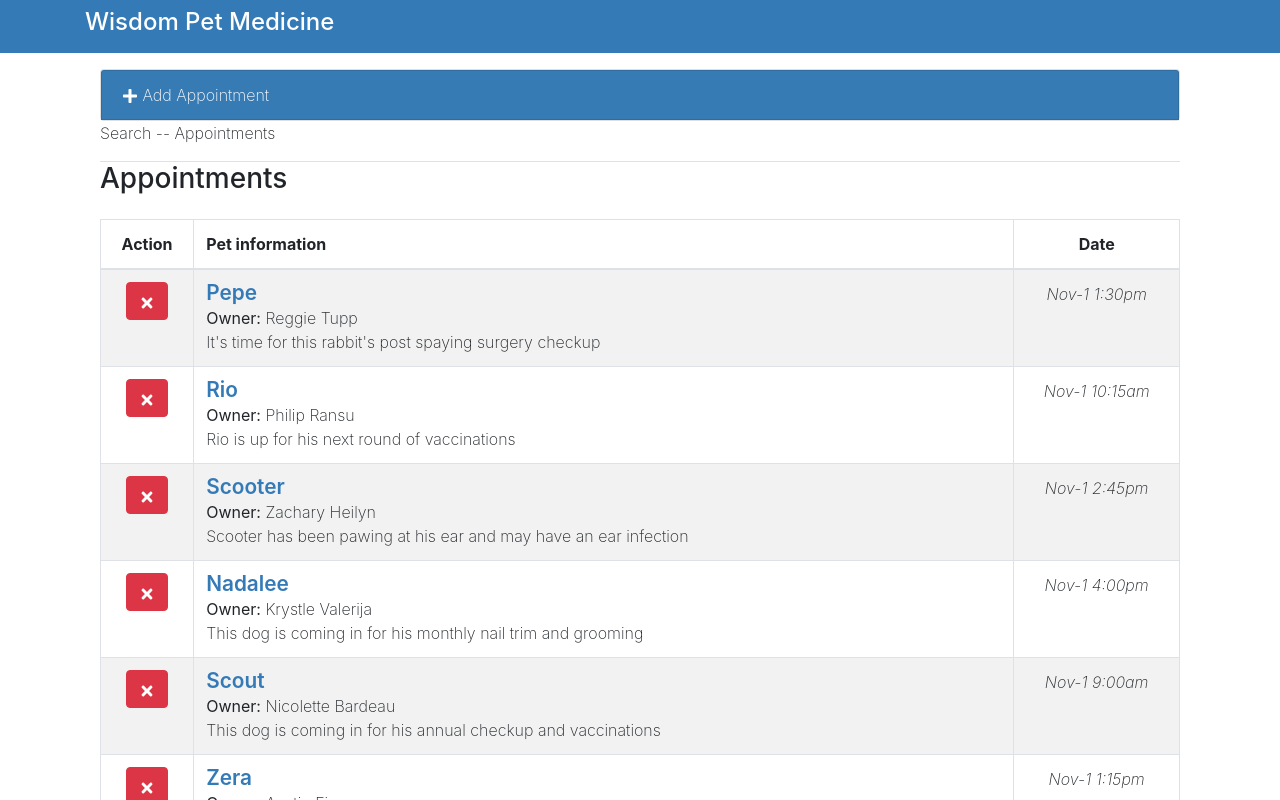
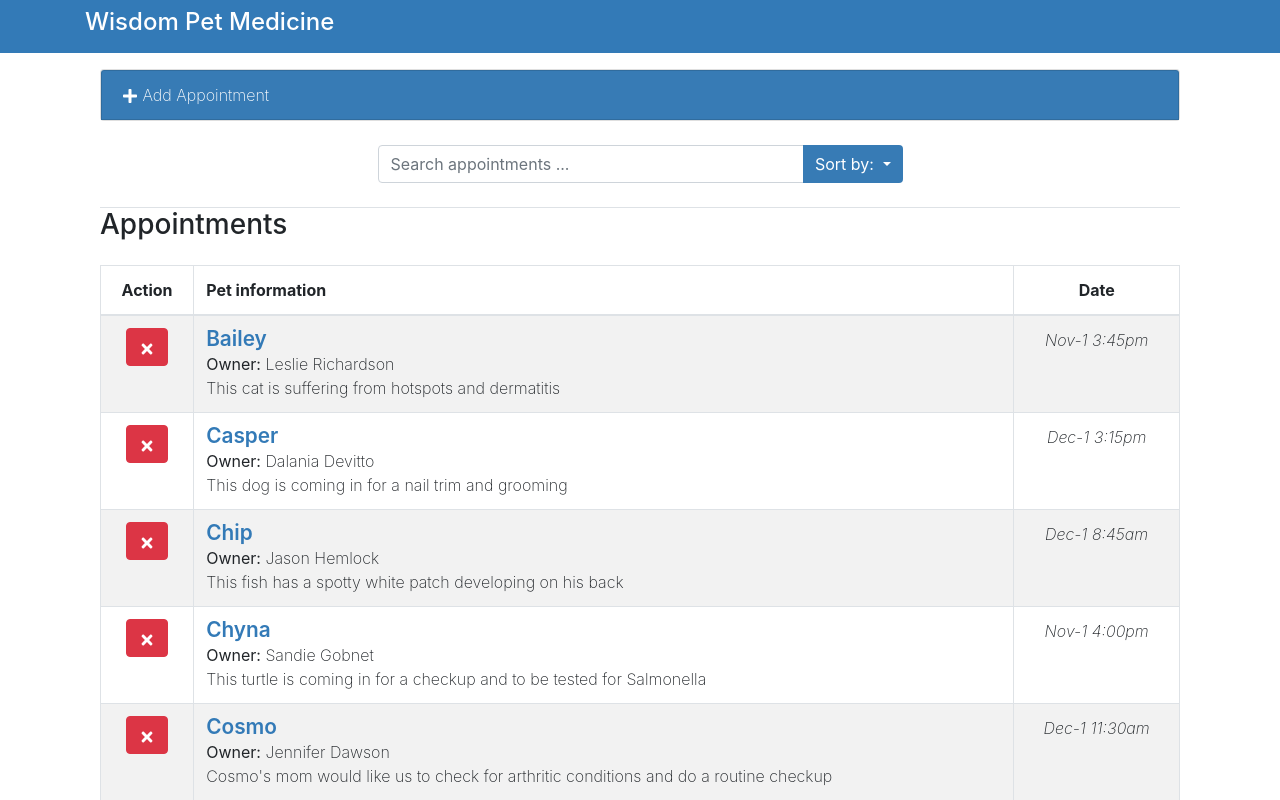
Before and after one commit to denmarksdev/winsdom-pet-medicine, a React (Create React App) app: page / in a window 1280 px wide. Shown: the top 800 px of the page. Built offline with nearby package versions, Linux system fonts and the light colour scheme.

Commit message:
feat: Create a Search for appointments

```diff
--- a/src/components/App.js
+++ b/src/components/App.js
@@ -16,7 +16,10 @@ class App extends Component {
 
   state = {
     appointments: [],
-    formDisplay: false
+    formDisplay: false,
+    orderBy: 'petName',
+    orderDir: 'asc',
+    queryText: '',
   }
 
   componentDidMount() {
@@ -35,15 +38,34 @@ class App extends Component {
   onAddAppointment = apt => {
     let { appointments } = this.state;
     appointments.unshift(apt)
-    this.setState({appointments, formDisplay:false})
+    this.setState({ appointments, formDisplay: false })
   }
 
-  onToggleForm = ()=> {
+  onChangeOrder = (orderBy, orderDir) => {
+    this.setState({
+      orderBy,
+      orderDir
+    })
+  }
+
+  onToggleForm = () => {
     this.setState({ formDisplay: !this.state.formDisplay })
   }
 
+  onSearchApts = queryText => {
+    this.setState({ queryText })
+  }
+
   render() {
-    const { appointments, formDisplay } = this.state
+    const {
+      appointments,
+      formDisplay,
+      orderBy,
+      orderDir,
+    } = this.state
+
+    let fiterApts = this.filterApt(appointments, orderBy);
+
     return (
       <main className="page bg-white" id="petratings">
         <Container>
@@ -51,13 +73,17 @@ class App extends Component {
             <Col md={12} className='bg-white' >
               <Container>
                 <AddAppointments
-                  toggleForm={ this.onToggleForm}
+                  toggleForm={this.onToggleForm}
                   addAppointment={this.onAddAppointment}
                   formDisplay={formDisplay} />
-                <SearchAppointments />
+                <SearchAppointments
+                  orderBy={orderBy}
+                  orderDir={orderDir}
+                  changeOrder={this.onChangeOrder}
+                  searchApts={this.onSearchApts} />
                 <ListAppointments
                   deleteAppointment={this.onDeleteAppointment}
-                  appointments={appointments} />
+                  appointments={fiterApts} />
               </Container>
             </Col>
           </Row>
@@ -66,6 +92,44 @@ class App extends Component {
     );
   }
 
+  filterApt(appointments, orderBy) {
+    const { orderDir, queryText } = this.state
+
+    let order;
+    let filteredApts = appointments;
+    if (orderDir === 'asc') {
+      order = 1;
+    }
+    else {
+      order = -1;
+    }
+    filteredApts = filteredApts.sort((a, b) => {
+      if (a[orderBy].toLowerCase() <
+        b[orderBy].toLowerCase()) {
+        return -1 * order;
+      }
+      else {
+        return 1 * order;
+      }
+    }).filter(item => {
+      return (
+        item.petName
+          .toLowerCase()
+          .includes(queryText.toLocaleLowerCase())
+        ||
+        item.ownerName
+          .toLowerCase()
+          .includes(queryText.toLocaleLowerCase())
+        ||
+        item.aptNotes
+          .toLowerCase()
+          .includes(queryText.toLocaleLowerCase())
+      )
+
+    });
+
+    return filteredApts;
+  }
 }
 
 export default App;
--- a/src/components/SearchAppointments.js
+++ b/src/components/SearchAppointments.js
@@ -1,10 +1,65 @@
 
 import React from 'react';
+import {
+    Col,
+    InputGroup,
+    FormControl,
+    Dropdown,
+    DropdownButton
+} from 'react-bootstrap'
 
 export default class SearchAppointments extends React.Component {
-    render(){
+    render() {
+        const { orderBy, orderDir, changeOrder } = this.props
+
         return (
-            <div>Search -- Appointments</div>
+            <div className="search-appointments row justify-content-center my-4">
+                <Col md={6}>
+                    <InputGroup>
+                        <FormControl
+                            placeholder="Search appointments ..."
+                            aria-label="Search Appointments"
+                            onChange={ e=> this.props.searchApts(e.target.value) }/>
+                        <DropdownButton
+                            as={InputGroup.Append}
+                            variant="primary"
+                            title="Sort by:  "
+                            id="input-group-dropdown-2"  >
+                            <Dropdown.Item
+                                active={orderBy === 'petName'}
+                                href="#"
+                                onClick={e => changeOrder('petName', orderDir)} >
+                                Pet Name
+                            </Dropdown.Item>
+                            <Dropdown.Item
+                                active={orderBy === 'aptDate'}
+                                href="#"
+                                onClick={e => changeOrder('aptDate', orderDir)} >
+                                Date
+                            </Dropdown.Item>
+                            <Dropdown.Item
+                                active={orderBy === 'ownerName'}
+                                href="#"
+                                onClick={e => changeOrder('ownerName', orderDir)} >
+                                Owner
+                            </Dropdown.Item>
+                            <Dropdown.Divider />
+                            <Dropdown.Item
+                                active={orderDir === 'asc'}
+                                href="#"
+                                onClick={e => changeOrder(orderBy, 'asc')} >
+                                    Asc
+                             </Dropdown.Item>
+                            <Dropdown.Item
+                                active={orderDir === 'desc'}
+                                href="#"
+                                onClick={e => changeOrder(orderBy, 'desc')} >
+                                Desc
+                            </Dropdown.Item>
+                        </DropdownButton>
+                    </InputGroup>
+                </Col>
+            </div>
         )
     }
 }
```
